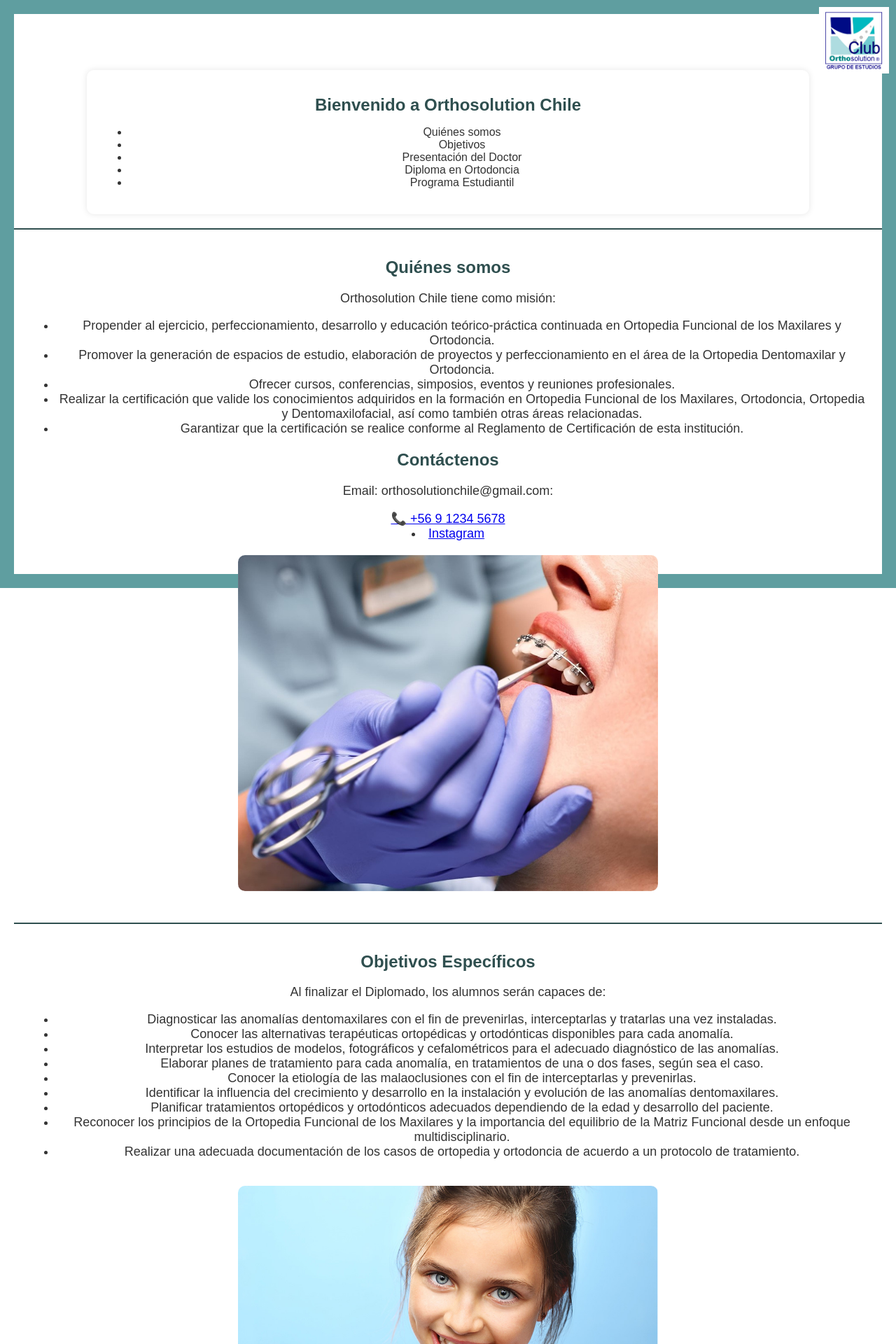
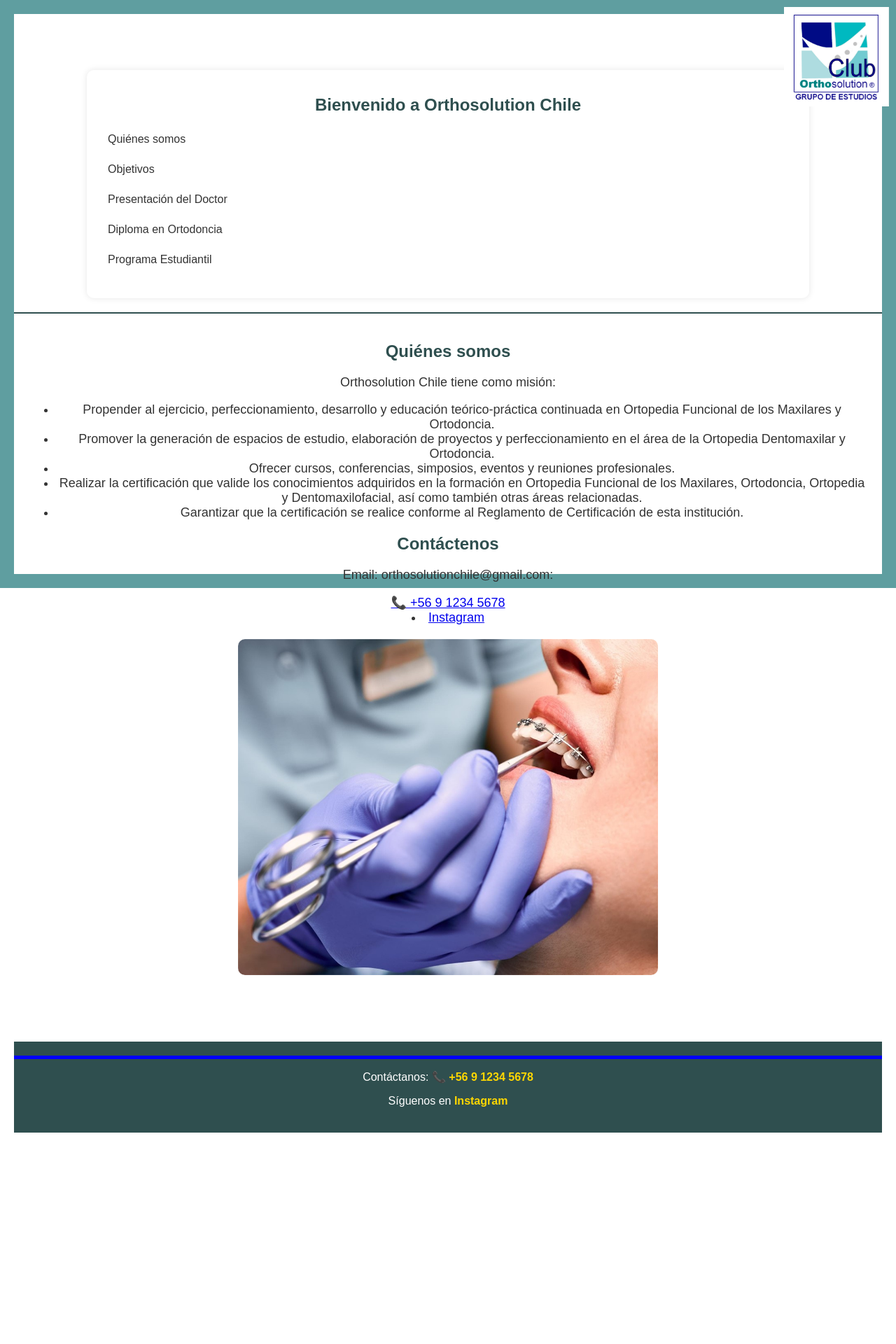
Before and after one commit to morel93/orthosolution-chile, a PHP site: page /index.html in a window 1280 px wide. Shown: the top 1920 px of the page at 70% size. After the commit the page ends 1618 px from the top, so only its background shows below. Run offline with PHP 8.4, Linux system fonts and the light colour scheme.

Commit message:
Add files via upload

```diff
--- a/index.css
+++ b/index.css
@@ -41,6 +41,12 @@ h1, h2 {
     padding: 20px;
     border-top: 2px solid #2F4F4F;
     font-size: 18px; /* Letra más grande */
+    display: none; /* Las secciones estarán ocultas inicialmente */
+}
+
+/* Cuando una sección tiene la clase 'active', se muestra */
+.section.active {
+    display: block;
 }
 
 /* Imágenes dentro del contenido */
@@ -92,3 +98,22 @@ footer a {
 footer a:hover {
     text-decoration: underline;
 }
+/* Estilos del menú */
+nav ul {
+    list-style-type: none;
+    padding: 0;
+    text-align: left;
+}
+nav ul li {
+    display: block;
+    background-color: #fff;
+    margin-bottom: 5px;
+    padding: 10px;
+    border-radius: 5px;
+    cursor: pointer;
+    transition: background-color 0.3s;
+}
+nav ul li:hover {
+    background-color: #2F4F4F;
+    color: white;
+}
--- a/index.html
+++ b/index.html
@@ -5,9 +5,7 @@
     <meta charset="UTF-8">
     <meta name="viewport" content="width=device-width, initial-scale=1.0">
     <title>Orthosolution Chile</title>
-
 </head>
-
 <body>
 
     <div class="container">
@@ -26,17 +24,6 @@
         <!-- Imagen en la esquina -->
     <img src="https://github.com/morel93/orthosolution-chile/blob/main/imagenes/titulo.png?raw=true" alt="Logo" class="imagen-esquina">
 </div>
-
-<style>
-    .imagen-esquina {
-        position: absolute;
-        top: 10px; /* Ajusta la distancia desde la parte superior */
-        right: 10px; /* Ajusta la distancia desde la parte derecha */
-        width: 100px; /* Ajusta el tamaño de la imagen */
-        height: auto; /* Mantiene las proporciones */
-    }
-</style>
-
         <!-- Secciones -->
         <div id="quienes-somos" class="section">
             <h2>Quiénes somos</h2>
```
